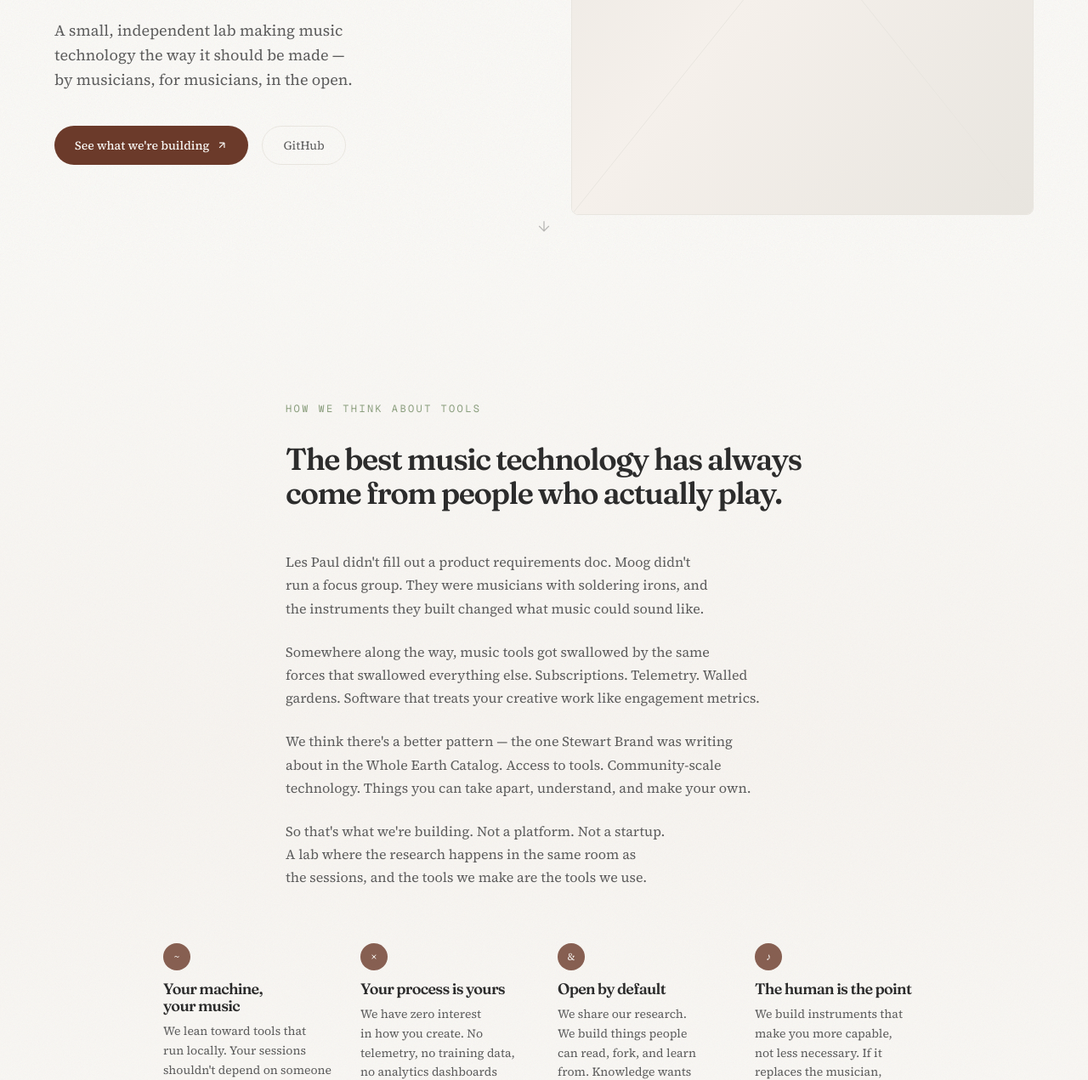
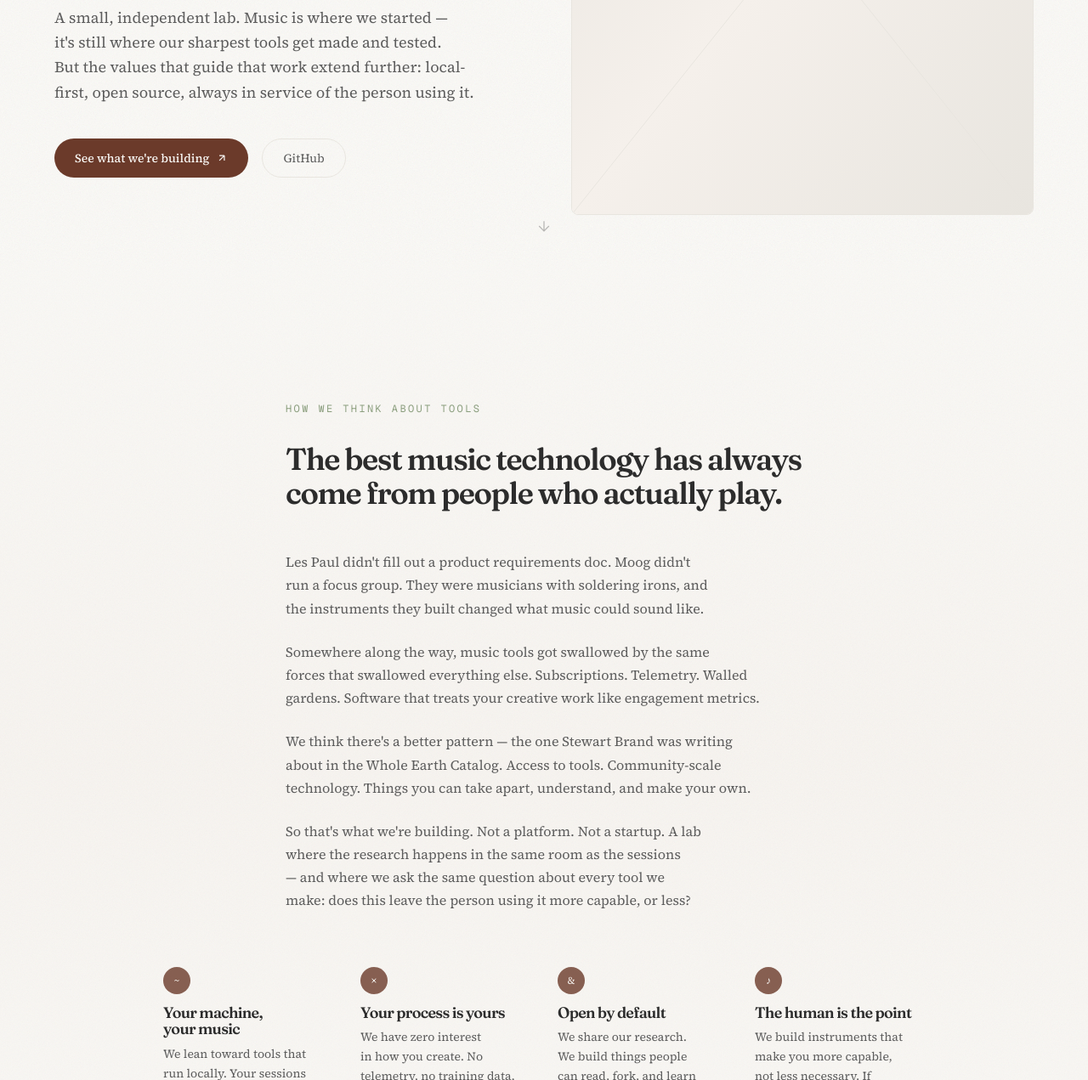
Before and after one commit to Manzanita-Research/manzanita-research.github.io, an Astro site: page / in a window 1280 px wide. Shown: the part 487-1758 px from the top of the page at 85% size. Built offline with nearby package versions, Linux system fonts and the light colour scheme; Astro itself is replaced by a stand-in of ours.

Commit message:
broaden hero copy to reflect full org mission scope
- Headline: "for the people who make music" → "that make you more capable"
- Subheadline: rewritten to honour music as origin + proving ground while
  opening the frame to all current work (Elderberry, AI infra, etc.)
- Values card 4: "musician" → "person" — universal principle, stated universally
- Manifesto closing: reframed as a question ("more capable, or less?")
  to echo the values card and sharpen the design principle

Reviewed and approved by Head of Operations (MANA-23).

Co-Authored-By: Paperclip <noreply@paperclip.ing>

```diff
--- a/src/components/Hero.astro
+++ b/src/components/Hero.astro
@@ -15,11 +15,13 @@ import Placeholder from "./Placeholder.astro";
         <h1 class="reveal font-display text-5xl leading-[1.05] font-light md:text-6xl lg:text-7xl">
           We build{" "}
           <em class="not-italic text-[var(--color-bark)]">instruments</em>{" "}
-          for the people who make music.
+          that make you more capable.
         </h1>
         <p class="reveal mt-8 max-w-lg text-lg leading-relaxed text-[var(--text-secondary)]">
-          A small, independent lab making music technology the way it should
-          be made — by musicians, for musicians, in the open.
+          A small, independent lab. Music is where we started — it's still
+          where our sharpest tools get made and tested. But the values that
+          guide that work extend further: local-first, open source, always
+          in service of the person using it.
         </p>
         <div class="reveal mt-10 flex flex-wrap gap-4">
           <a
--- a/src/components/Manifesto.astro
+++ b/src/components/Manifesto.astro
@@ -18,7 +18,7 @@ const items = [
   {
     icon: "\u266a",
     title: "The human is the point",
-    body: "We build instruments that make you more capable, not less necessary. If it replaces the musician, we're not interested.",
+    body: "We build instruments that make you more capable, not less necessary. If it replaces the person, we're not interested.",
   },
 ];
 ---
@@ -57,8 +57,9 @@ const items = [
         </p>
         <p>
           So that's what we're building. Not a platform. Not a startup. A
-          lab where the research happens in the same room as the sessions,
-          and the tools we make are the tools we use.
+          lab where the research happens in the same room as the sessions —
+          and where we ask the same question about every tool we make: does
+          this leave the person using it more capable, or less?
         </p>
       </div>
     </div>
```
